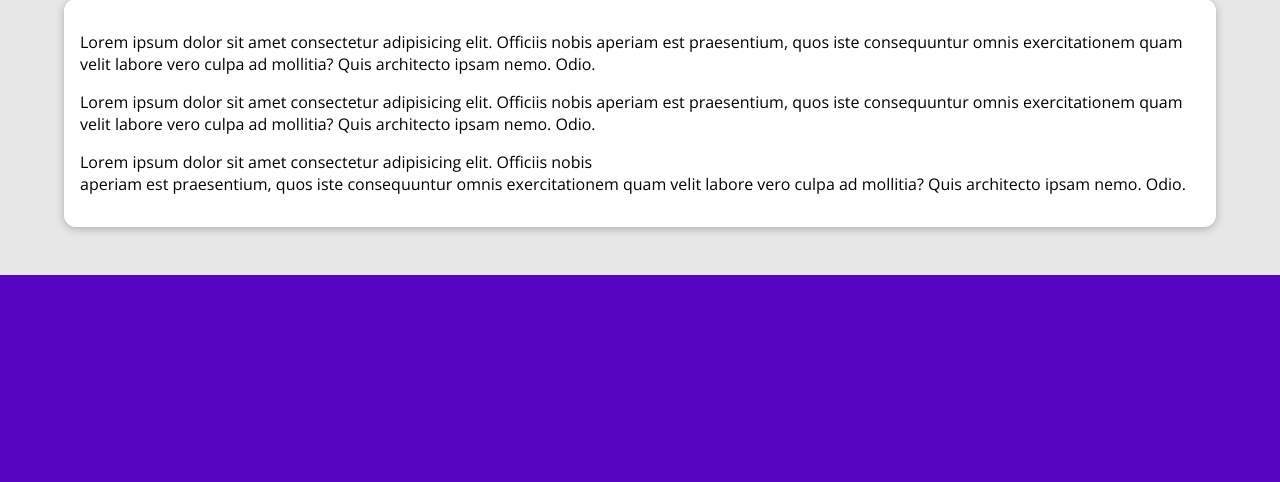
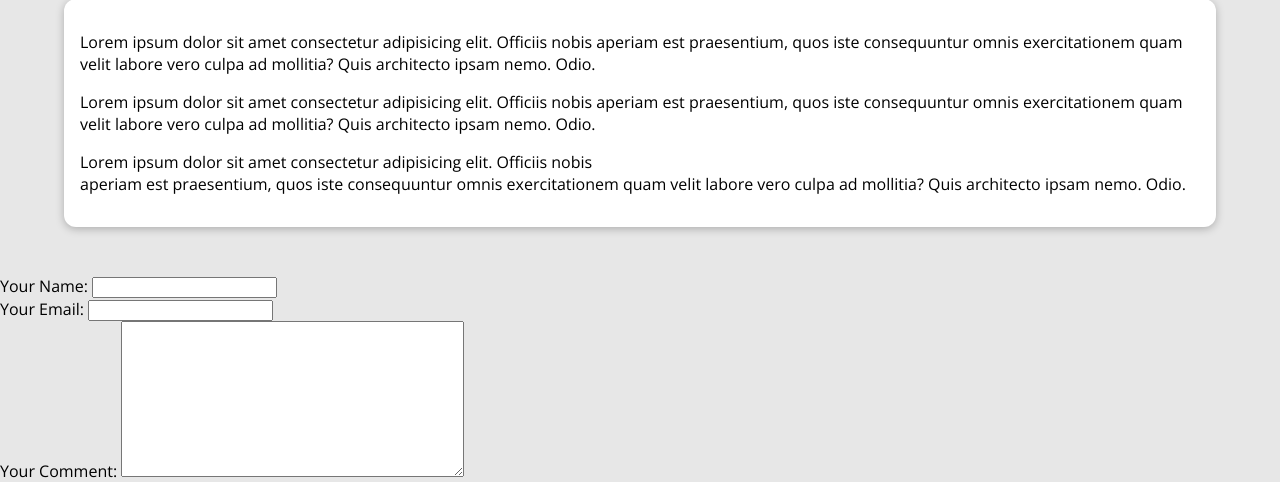
Before and after one commit to MBANS8A1/Misc_Blogs_Site, a Django app: a page that uses blogs_site/blog/templates/blog/post-detail.html in a window 1280 px wide. Shown: the part 529-1011 px from the top of the page. Before the commit the page ends 804 px from the top, so only its background shows below. Run offline with Django 5.2, Linux system fonts and the light colour scheme; data comes from the database, SQL or seed files in the repository.

Commit message:
Now to embed the instance of CommentForm (ModelForm) within my post-detail.html template, I first imported it into views.py; there, I added it to the context dictionary of get_context_data() within SinglePostView(DetailView) with the key comment_form. Finally, I interpolated it inside of the <form> element within the <div> container in post-detail.html.

```diff
--- a/blogs_site/blog/templates/blog/post-detail.html
+++ b/blogs_site/blog/templates/blog/post-detail.html
@@ -29,7 +29,7 @@
  </main>
  <div>
     <form>
-
+      {{ comment_form }}
     </form>
  </div>
 {% endblock %}
--- a/blogs_site/blog/views.py
+++ b/blogs_site/blog/views.py
@@ -2,6 +2,7 @@ from datetime import date
 from django.shortcuts import render,get_object_or_404
 from django.views.generic import ListView,DetailView
 from .models import Post
+from .forms import CommentForm
 
 
 
@@ -40,4 +41,5 @@ class SinglePostView(DetailView):
     def get_context_data(self, **kwargs):
         context = super().get_context_data(**kwargs)
         context["post_tags"] = self.object.tags.all()
+        context["comment_form"] = CommentForm()
         return context
```
